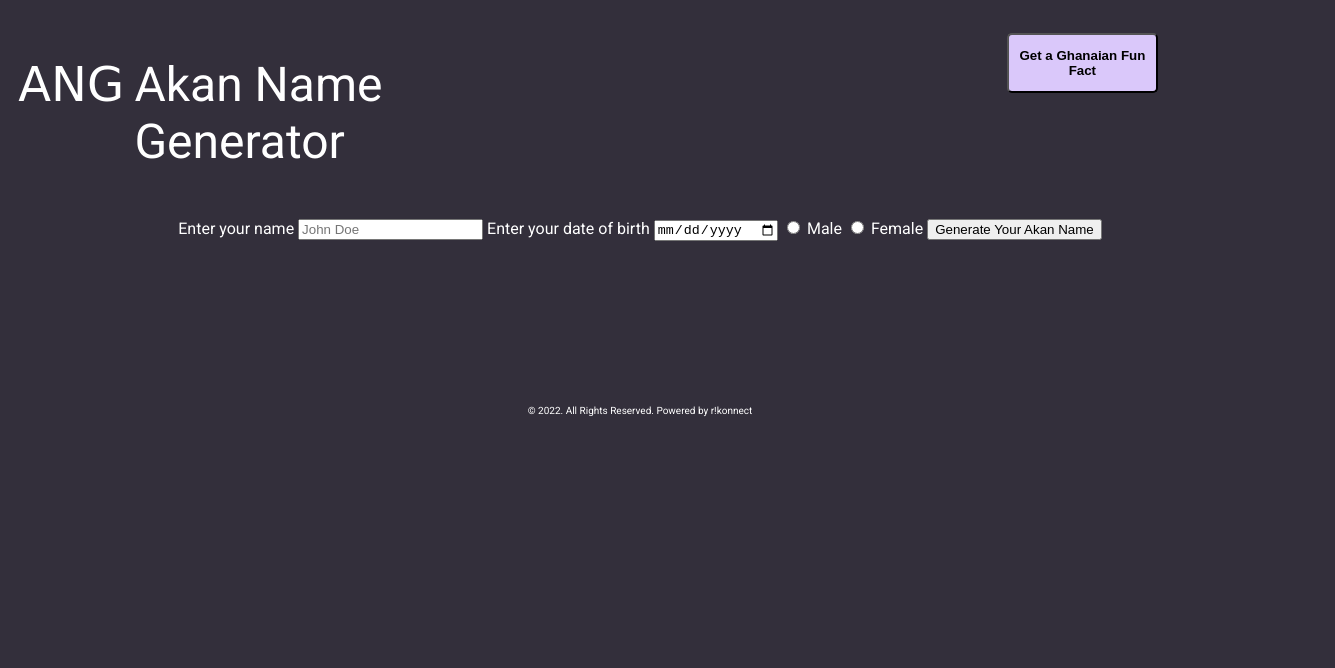
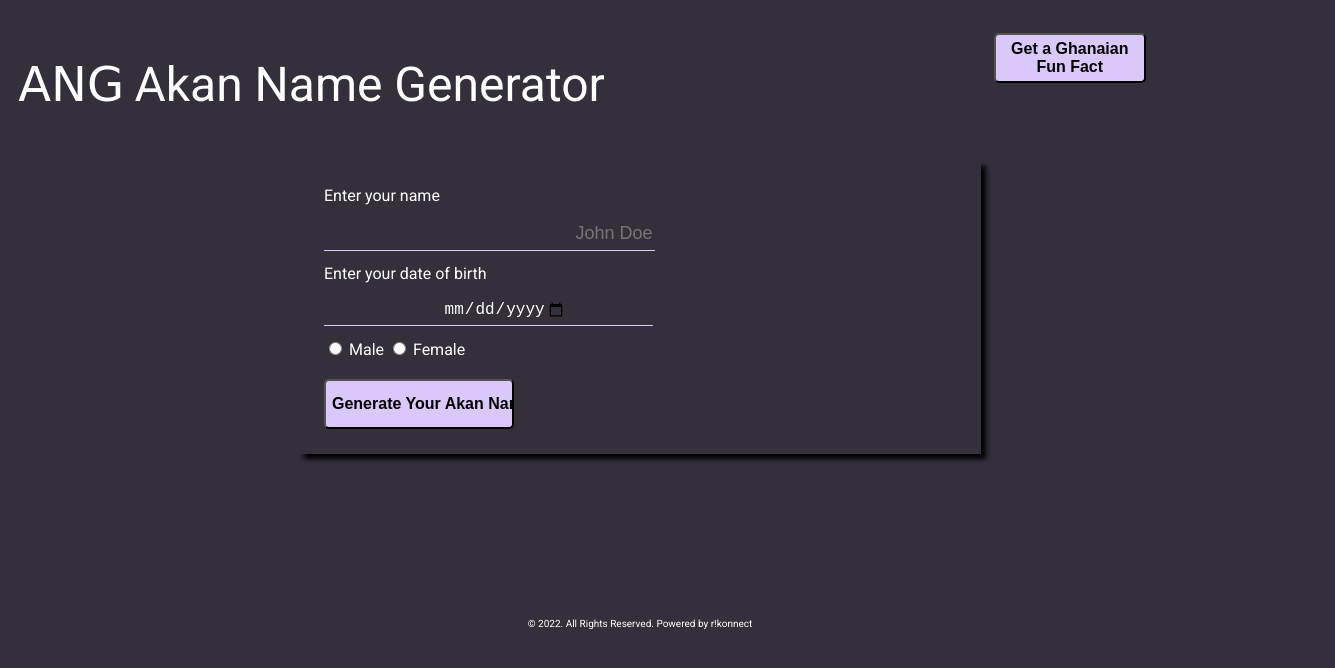
Before and after one commit to chacha-john/calculator, a plain HTML site: page html/generate.html in a window 1280 px wide. Shown: the whole page, 1335 px wide, since content can reach past the window. Drawn offline with Linux system fonts and the light colour scheme; a web font is replaced by a local one.

Commit message:
pt: fix the form alignment and button sizes

```diff
--- a/css/style.css
+++ b/css/style.css
@@ -5,6 +5,7 @@ body{
     /* padding: 5%; */
     text-align: center;
     box-sizing: border-box;
+    overflow-x: hidden;
 }
 .icon{
     font-family: 'Italianno', cursive;
@@ -14,25 +15,26 @@ body{
 }
 .brand{
     font-size: 48px;
-    width: 30%;
+    width: 40%;
     padding: 0%;
     text-align: left;
 }
 .third{
-    width: 60%;
+    width: 30%;
 }
 a.third{
     width: 40%;
     margin-top: 2%;
-    position: relative;
-    left: 25%;
+    display: flex;
+    justify-content: end;
 }
-a button{
+a button, #generate{
     background-color: #DAC8FA;
     width: 30%;
-    height: 60px;
+    height: 50px;
     border-radius: 5px;
     font-weight: 800;
+    font-size: 100%;
 }
 .description{
     font-family: 'Gotu', sans-serif;
@@ -62,6 +64,39 @@ nav{
     width: 100%;
 
 }
-    /* .collect-input{
-        display: none;
-    } */
+#collect-input{
+    display: flex;
+    justify-content: center;
+}
+
+form{
+    width: 50%;
+    padding: 2%;
+    box-shadow: 5px 5px 5px black;
+    text-align: left;
+}
+.here, .here:active, .here:focus{
+    display: flex;
+    justify-content: center;
+    padding-left: 2%;
+    color: white;
+    width: 50%;
+    height: 30px;
+    border: transparent;
+    background-color: #332F3B;
+    border-bottom: 1px solid  #DAC8FA;
+    margin: 2% 0;
+    outline: none;
+    font-size: large;
+    text-align: end;
+
+}
+#generate{
+    display: flex;
+    justify-content: center;
+    margin-top: 20px;
+
+}
+a{
+    text-decoration: none !important;
+}
--- a/html/generate.html
+++ b/html/generate.html
@@ -24,14 +24,14 @@
         <div id="collect-input">
             <form name="userdata" id="userdata">
                 <label for="username">Enter your name</label>
-                <input type="text" name="username" id="username" placeholder="John Doe">
+                <input type="text" name="username" id="username" placeholder="John Doe" class="here">
                 <label for="dateofbirth">Enter your date of birth</label>
-                <input type="date" name="dateofbirth" id="dateofbirth" placeholder="DD/MM/YYYY">
+                <input type="date" name="dateofbirth" id="dateofbirth" placeholder="DD/MM/YYYY" class="here">
                 <input type="radio" name="gender" id="male" value="male">
                 <label for="male">Male</label>
                 <input type="radio" name="gender" id="female" value="female">
                 <label for="female">Female</label>
-                <input type="submit" value="Generate Your Akan Name">
+                <input type="submit" value="Generate Your Akan Name" id="generate">
             </form>
         </div>
         <div id="akan-name">
```
